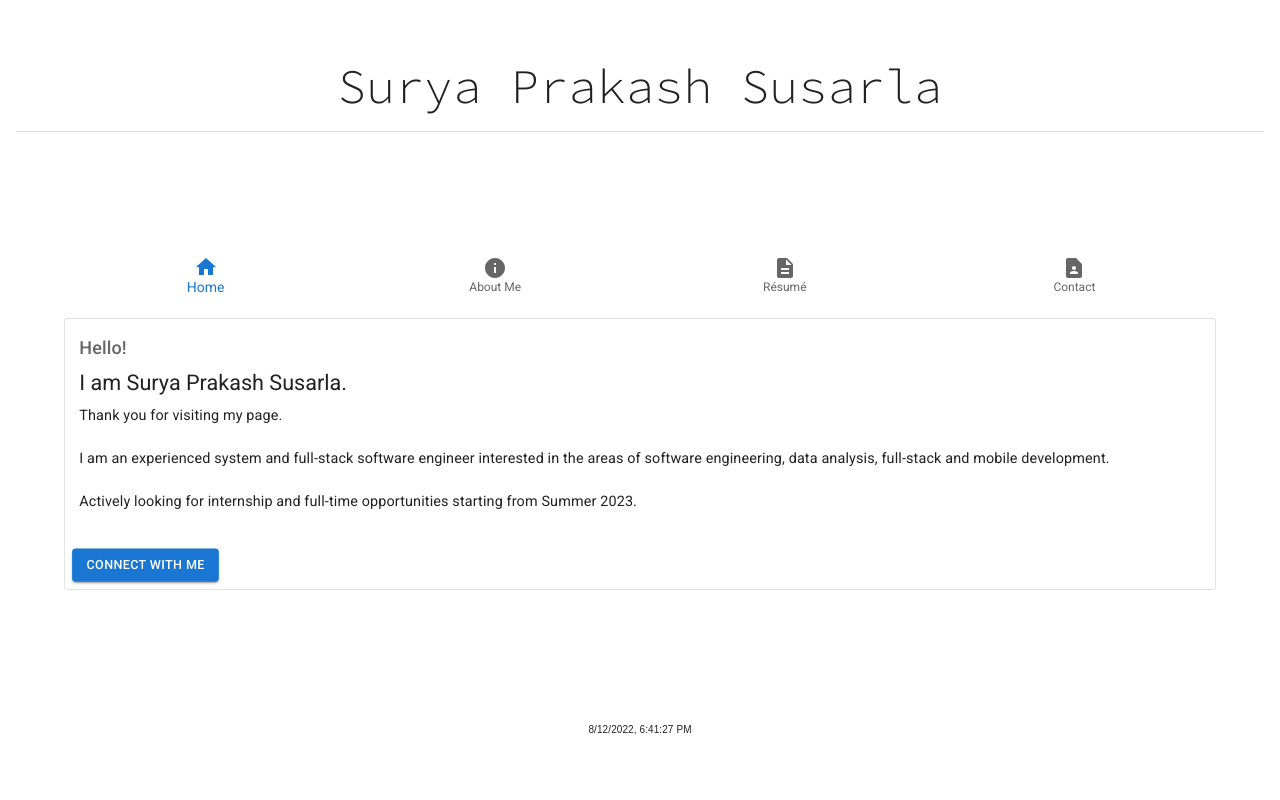
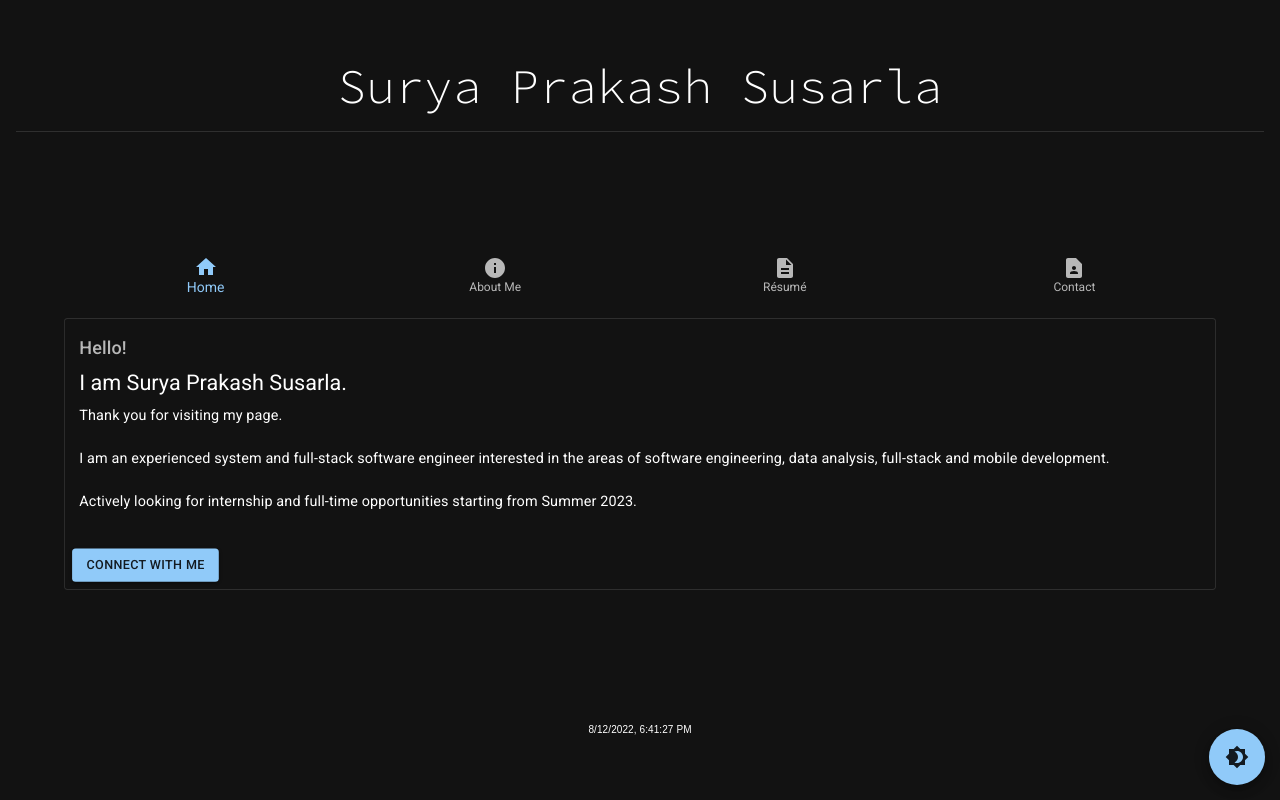
Before and after one commit to surya-prakash-susarla/surya-prakash-susarla.github.io, a React (Create React App) app: page / in a window 1280 px wide. Built offline with nearby package versions, Linux system fonts and the light colour scheme; a web font is replaced by a local one.

Commit message:
add theme toggle

```diff
--- a/src/components/main.tsx
+++ b/src/components/main.tsx
@@ -6,28 +6,66 @@ import '@fontsource/roboto/700.css';
 
 import React from "react";
 import { HeaderBar } from "./header-component";
-import { CssBaseline, Grid } from '@mui/material';
+import { CssBaseline, Fab, Grid } from '@mui/material';
+import { createTheme, ThemeProvider } from '@mui/material/styles';
 import { FooterBar } from './footer-component';
 import { ContentComponent } from './content-component';
 
+import Brightness4Icon from '@mui/icons-material/Brightness4';
+import Brightness7Icon from '@mui/icons-material/Brightness7';
+
+const ThemeModeContext = React.createContext({ toggleColorMode: () => { } });
+
 export const MainComponent: React.FC = () => {
+  const [mode, setMode] = React.useState<'light' | 'dark'>('dark');
+  const colorMode = React.useMemo(
+    () => ({
+      toggleColorMode: () => {
+        setMode((prevMode) => (prevMode === 'light' ? 'dark' : 'light'));
+      },
+    }),
+    [],
+  );
+
+  const theme = React.useMemo(
+    () =>
+      createTheme({
+        palette: {
+          mode,
+        },
+      }),
+    [mode],
+  );
+
   return (
-    <React.Fragment>
+    <ThemeModeContext.Provider value={colorMode}>
+      <ThemeProvider theme={theme}>
         <CssBaseline />
         <Grid container
           sx={{ height: '100vh', width: '100vw' }}
           direction='row' justifyContent={'flex-start'}
           alignItems={'center'}>
-        <Grid item sx={{width: '100%', height: 'fit-content'}}>
+          <Grid item sx={{ width: '100%', height: 'fit-content' }}>
             <HeaderBar />
           </Grid>
-        <Grid item sx={{width: '100%', height: 'fit-content'}}>
+          <Grid item sx={{ width: '100%', height: 'fit-content' }}>
             <ContentComponent />
           </Grid>
-        <Grid item sx={{width: '100%', height: 'fit-content'}}>
+          <Grid item sx={{ width: '100%', height: 'fit-content' }}>
             <FooterBar />
           </Grid>
         </Grid>
-    </React.Fragment>
+        <Fab color='primary'
+          sx={{
+            position: 'absolute',
+            zIndex: '1',
+            bottom: '15px',
+            right: '15px'
+          }}
+          onClick={colorMode.toggleColorMode}>
+          {theme.palette.mode == 'light' ? <Brightness7Icon /> : <Brightness4Icon />}
+        </Fab>
+      </ThemeProvider>
+    </ThemeModeContext.Provider>
   );
 }
```
Lines whose indentation alone changed are shown as unchanged.
